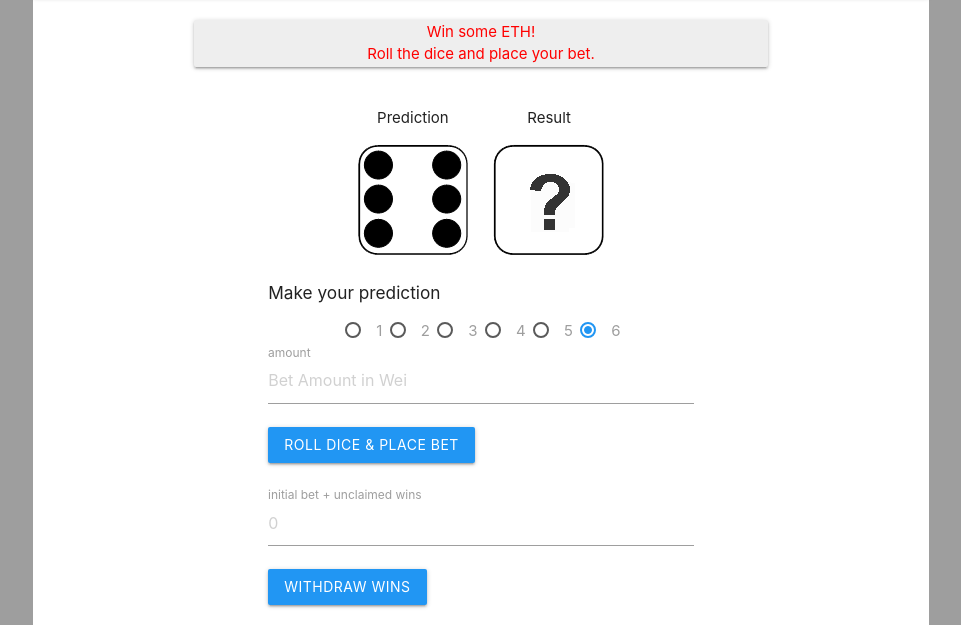
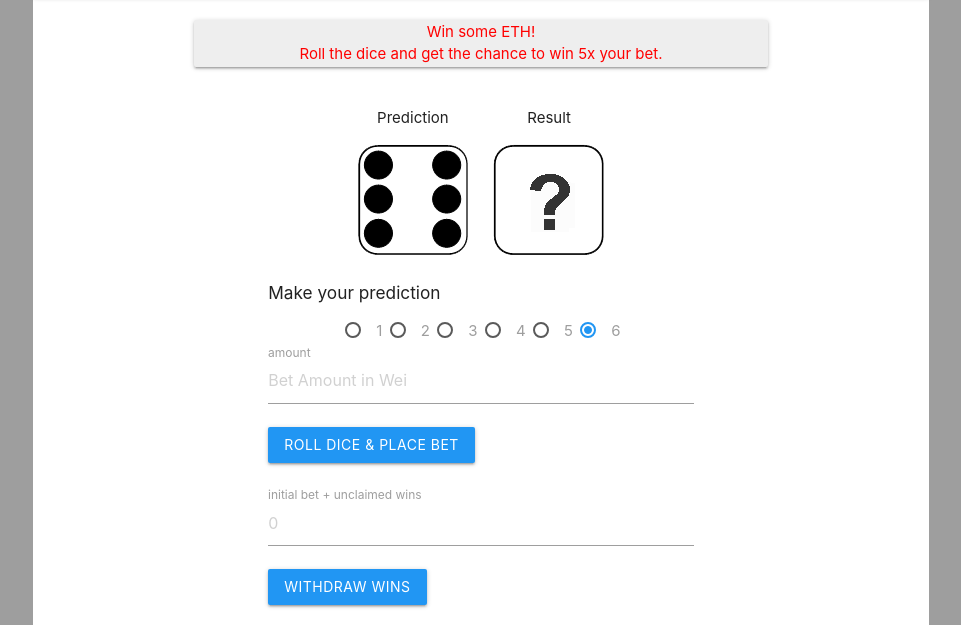
Before and after one commit to FinTechCamp/SmartGambling, a plain HTML site: page index.html in a window 1280 px wide. Shown: the part 170-795 px from the top of the page, without its empty margins (159-1120 px from the left). Drawn offline with nearby package versions, Linux system fonts and the light colour scheme.

Commit message:
Updated messages about '5x your bet'

```diff
--- a/index.html
+++ b/index.html
@@ -23,7 +23,7 @@
         <div class="row">
             <div class="col s8 offset-s2">
               <div class="card-panel grey lighten-3 center-align hoverable">
-                <span id="Messages" style="color: red;">Win some ETH!<br/>Roll the dice and place your bet.</span>
+                <span id="Messages" style="color: red;">Win some ETH!<br/>Roll the dice and get the chance to win 5x your bet.</span>
             </div>
           </div>
 
```
